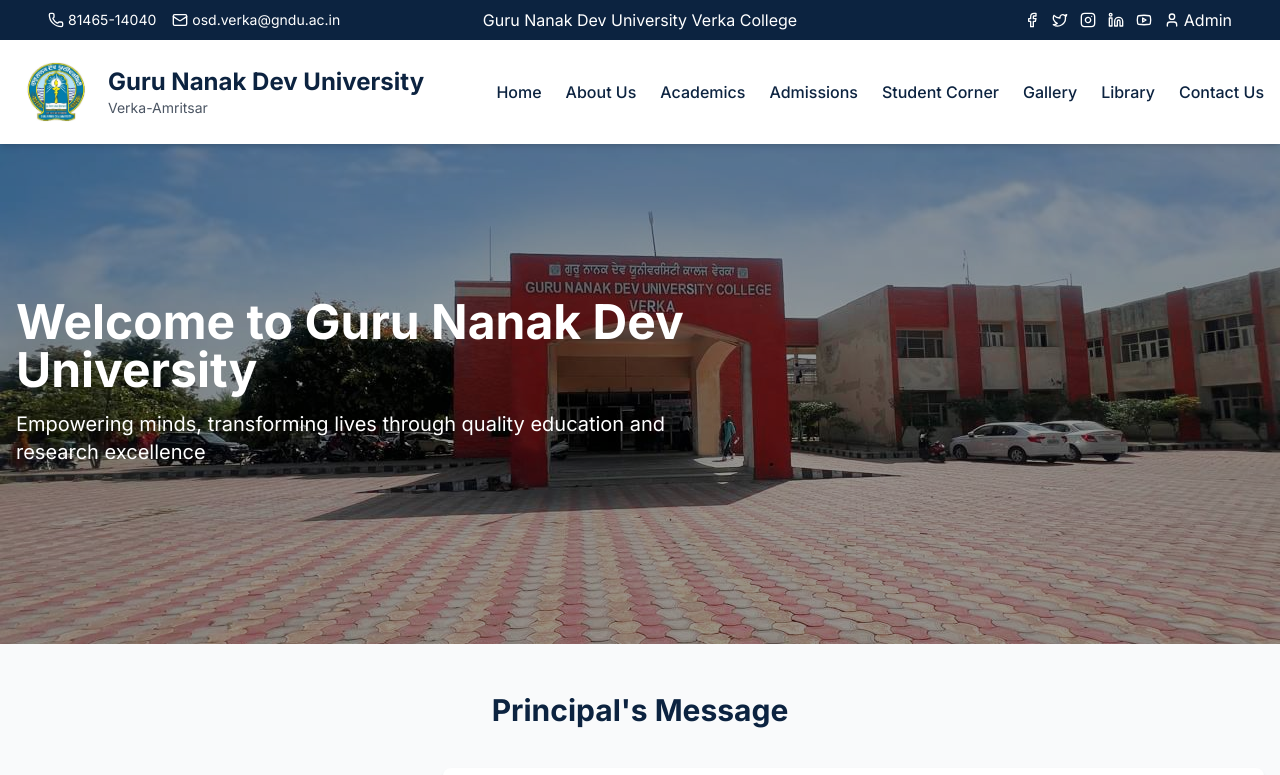
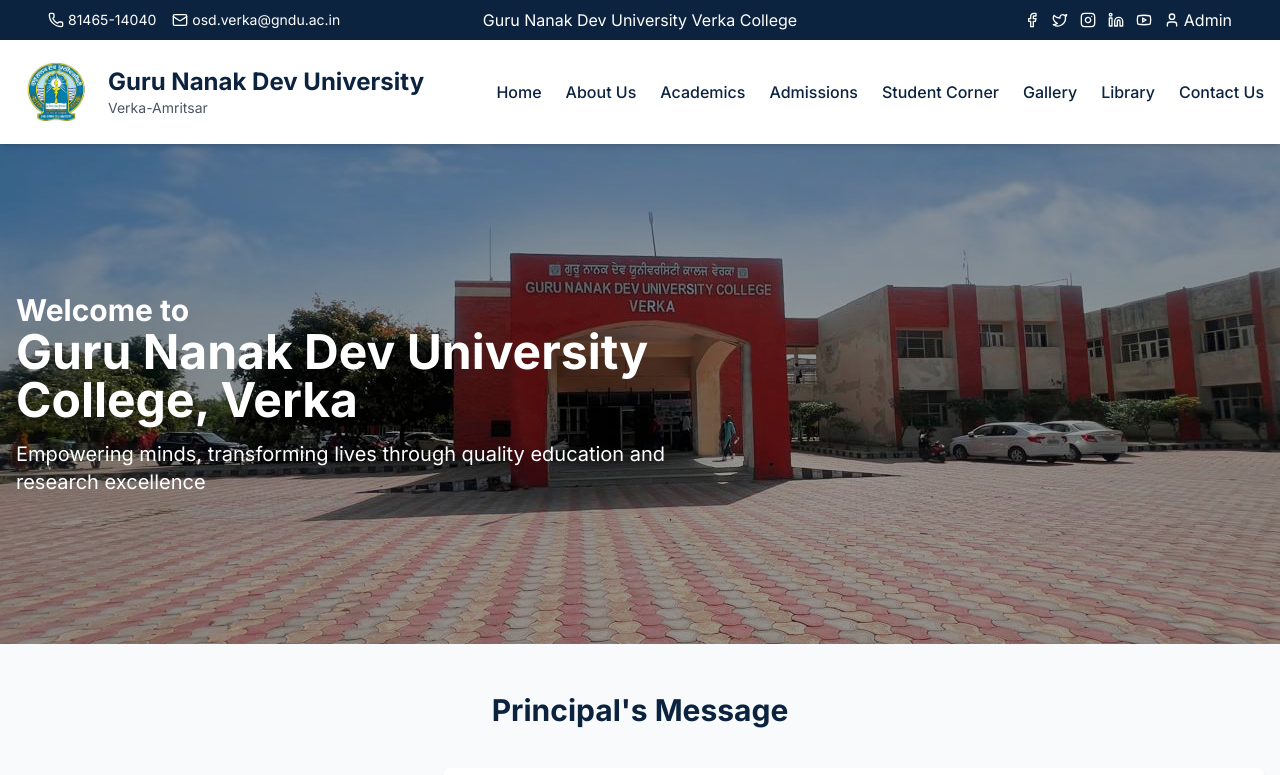
Before and after one commit to kashish444/GNDU_Verka_Web, a Next.js app: page / in a window 1280 px wide. Shown: the top 775 px of the page. Built offline with nearby package versions, Linux system fonts and the light colour scheme.

Commit message:
navbar glitch fix and title change

```diff
--- a/app/page.tsx
+++ b/app/page.tsx
@@ -26,11 +26,14 @@
             />
             <div className="absolute inset-0 bg-black/40 flex items-center">
               <div className="container mx-auto px-4">
-                <div className="max-w-2xl text-white">
+                <div className="max-w-2xl text-white leading-tight">
+                  <h1 className="text-xl md:text-3xl font-bold">
+                    Welcome to
+                  </h1>
                   <h1 className="text-3xl md:text-5xl font-bold mb-4">
-                    Welcome to Guru Nanak Dev University
+                    Guru Nanak Dev University <br /> College, Verka
                   </h1>
-                  <p className="text-lg md:text-xl mb-6">
+                  <p className="text-lg md:text-xl leading-tight">
                     Empowering minds, transforming lives through quality
                     education and research excellence
                   </p>
@@ -72,11 +75,11 @@
                     career building and thus achieve self-actualization. The
                     Bhagwad Gita states, “Right knowledge is the ultimate
                     solution to all our problems.” As we delve deeply into Lord
-                    Krishna&apos;s &apos;Karamyog Philosophy&apos; we realise that every act
-                    can be an act of prayer. Career building and spiritual
-                    enhancement must evolve in a parallel pattern. Guru Nanak
-                    Dev University College, Verka is an insignia of an
-                    institutionalised value system. In this prestigious
+                    Krishna&apos;s &apos;Karamyog Philosophy&apos; we realise
+                    that every act can be an act of prayer. Career building and
+                    spiritual enhancement must evolve in a parallel pattern.
+                    Guru Nanak Dev University College, Verka is an insignia of
+                    an institutionalised value system. In this prestigious
                     institution, we aim to channelize our students towards a
                     challenging path of self-realisation and cultivate primal
                     human values which will assist them to be honest and sincere
--- a/components/ui/Navbar.tsx
+++ b/components/ui/Navbar.tsx
@@ -59,7 +59,7 @@
                 <span className="md:block hidden">osd.verka@gndu.ac.in</span>
               </Link>
             </div>
-            <span className="absolute left-0 right-0 m-auto lg:flex hidden text-center justify-center items-center ">
+            <span className="absolute -z-10 left-0 right-0 m-auto lg:flex hidden text-center justify-center items-center ">
               Guru Nanak Dev University Verka College
             </span>
             <div className="flex items-center space-x-3">
```
